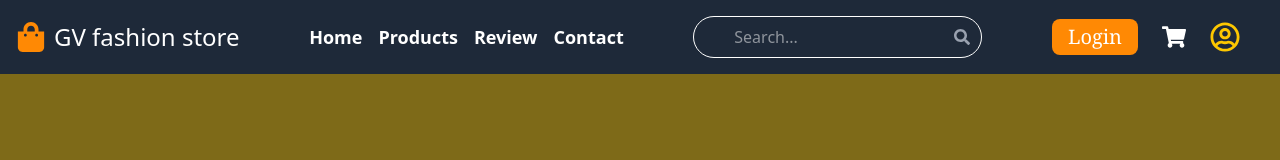
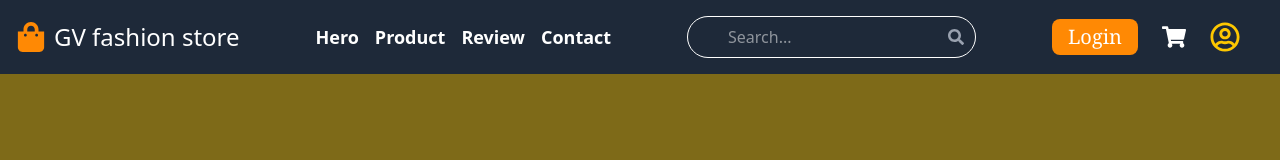
Before and after one commit to murugan9658/Online-clothes-store, a React (Vite) app: page / in a window 1280 px wide. Shown: the top 160 px of the page. Built offline with nearby package versions, Linux system fonts and the light colour scheme; the HTML template or start-up script is replaced by a standard one.

Commit message:
navbar.jsx change the scrolllink to hashlink

```diff
--- a/src/Components/Navbar.jsx
+++ b/src/Components/Navbar.jsx
@@ -10,12 +10,16 @@ import { GiHamburgerMenu } from "react-icons/gi";
 import { AiOutlineCloseCircle } from "react-icons/ai";
 import {AnimatePresence, motion} from "framer-motion";
 import { useCart } from '../hooks/useCart'; // Importing the custom hook to access cart context
+import { HashLink } from "react-router-hash-link";
+import { useLocation } from "react-router-dom";
 
 
 
 
 const Navbar = () => {
   const { cartItems } = useCart(); // Accessing cart items from CartContext
+   const location = useLocation();
+  const isHome = location.pathname === "/";
 
   const [query, setQuery] = React.useState("");
   const [isMobileMenuOpen, setIsMobileMenuOpen] = React.useState(false);
@@ -25,7 +29,7 @@ const Navbar = () => {
     onSearch(query);
   };
 
-
+  const createLink = (section) => (isHome ? `#${section}` : `/#${section}`);
 
   return (
     <nav className='flex sticky top-0 z-50 justify-between space-x-4 bg-gray-800 text-white p-4'>
@@ -37,13 +41,19 @@ const Navbar = () => {
 
       <ul className=" hidden md:flex space-x-4 text-lg font-semibold items-center">
         <li className='cursor-pointer hover:text-orange-400 hover:scale-105 transition duration-400'>
-          <ScrollLink to="hero" smooth={true} duration={500} offset={-70}>Home</ScrollLink>
+          <HashLink smooth to={createLink("hero")} >
+             Hero
+          </HashLink>
         </li>
         <li className='cursor-pointer hover:text-orange-400 hover:scale-105 transition duration-400'>
-        <ScrollLink to="product" smooth={true} duration={500}  offset={-70}>Products</ScrollLink>
+          <HashLink smooth to={createLink("product")} >
+            Product
+          </HashLink>
         </li>
         <li className='cursor-pointer hover:text-orange-400 hover:scale-105 transition duration-400'>
-        <ScrollLink to="ReviewSlider" smooth={true} duration={500} offset={-70} >Review</ScrollLink>
+          <HashLink smooth to={createLink("ReviewSlider")} >
+            Review
+          </HashLink>
         </li>
         <li className='cursor-pointer hover:text-orange-400 hover:scale-105 transition duration-400'>
         <ScrollLink to="contact" smooth={true} duration={700} offset={-70}  >Contact</ScrollLink>
@@ -117,13 +127,13 @@ const Navbar = () => {
            className="md:hidden absolute top-24 left-0 w-full h-64 bg-gray-800 opacity-90 text-white p-4 shadow-lg rounded-lg z-50">
           <ul className="flex flex-col items-center space-y-4 text-lg font-semibold">
             <li className='cursor-pointer hover:text-orange-400 hover:scale-105 transition duration-400'>
-              <ScrollLink to="hero" smooth={true} duration={700} offset={-70}  onClick={()=>setIsMobileMenuOpen(false)}>Home</ScrollLink>
+              <HashLink smooth to={createLink("hero")}  onClick={()=>setIsMobileMenuOpen(false)}>Home</HashLink>
             </li>
             <li className='cursor-pointer hover:text-orange-400 hover:scale-105 transition duration-400'>
-              <ScrollLink to="product" smooth={true} duration={700} offset={-70}  onClick={()=>setIsMobileMenuOpen(false)}>Products</ScrollLink>
+              <HashLink smooth to={createLink("product")}  onClick={()=>setIsMobileMenuOpen(false)}>Products</HashLink >
             </li>
             <li className='cursor-pointer hover:text-orange-400 hover:scale-105 transition duration-400'>
-              <ScrollLink to="ReviewSlider" smooth={true} duration={700} offset={-70}  onClick={()=>setIsMobileMenuOpen(false)} >Review</ScrollLink>
+              <HashLink smooth to={createLink("ReviewSlider")}  onClick={()=>setIsMobileMenuOpen(false)} >Review</HashLink>
             </li>
             <li className='cursor-pointer hover:text-orange-400 hover:scale-105 transition duration-400'>
               <ScrollLink to="contact" smooth={true} duration={700} offset={-70}  onClick={()=>setIsMobileMenuOpen(false)} >Contact</ScrollLink>
```
